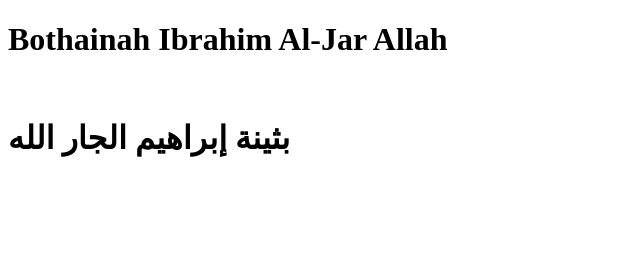
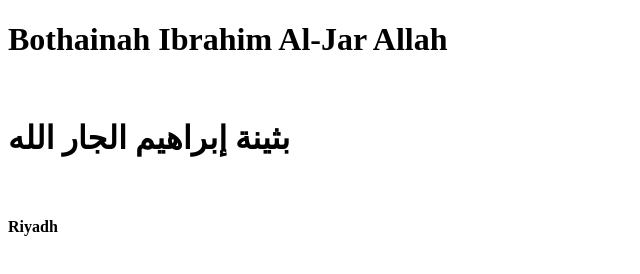
Before and after one commit to BothainahIbrahim/gitpro, a plain HTML site: page index.html in a window 1280 px wide. Shown: the full height of the page, 0-640 px from the left. Drawn offline with Linux system fonts and the light colour scheme.

Commit message:
Bothainah-Ibrahim add city from GitHub

```diff
--- a/index.html
+++ b/index.html
@@ -8,6 +8,7 @@
 </head>
 <body>
     <h1>Bothainah Ibrahim Al-Jar Allah</h1><br>
-    <h1>بثينة إبراهيم الجار الله</h1>
+    <h1>بثينة إبراهيم الجار الله</h1><br>
+    <h4>Riyadh</h4>
 </body>
 </html>
```
